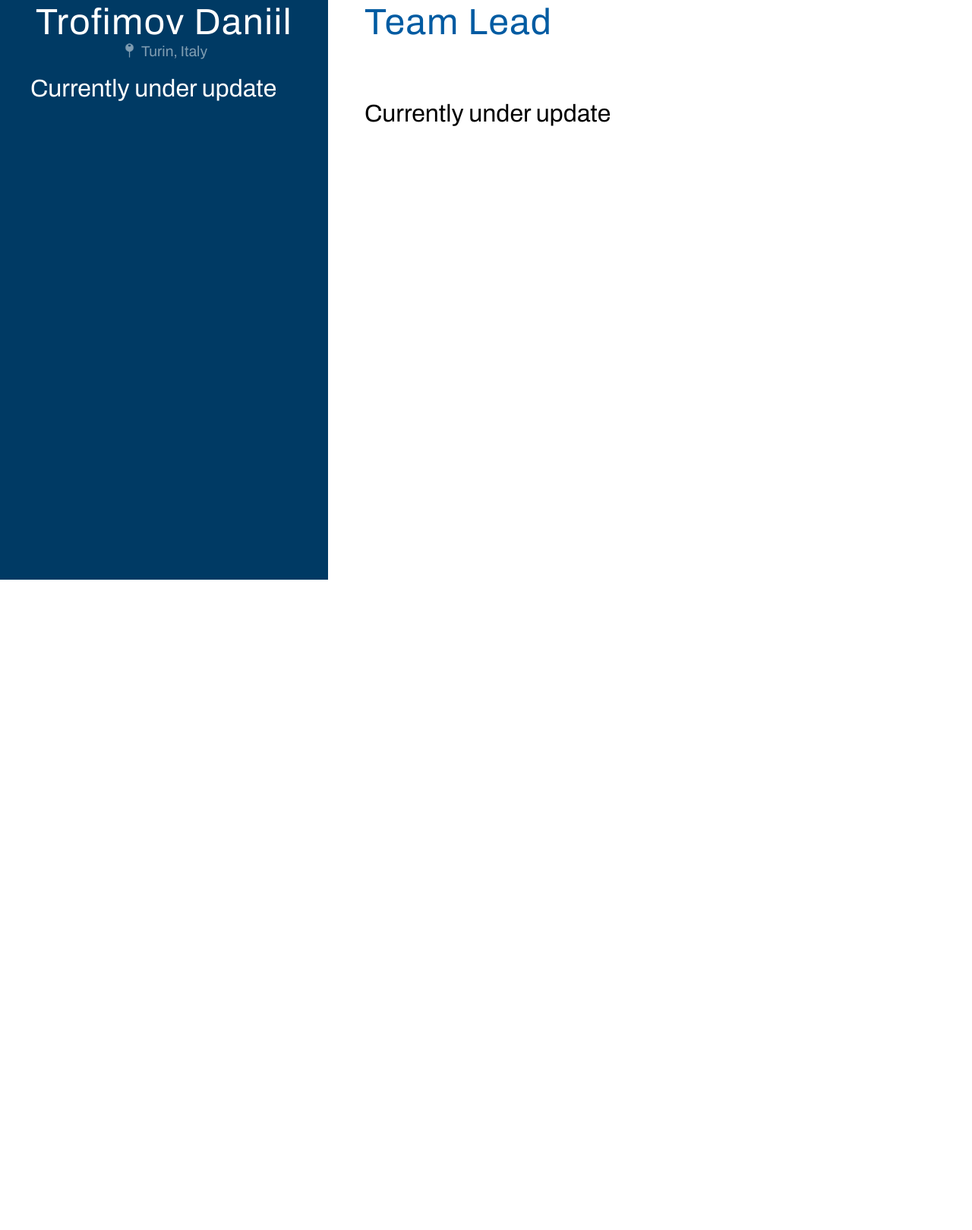
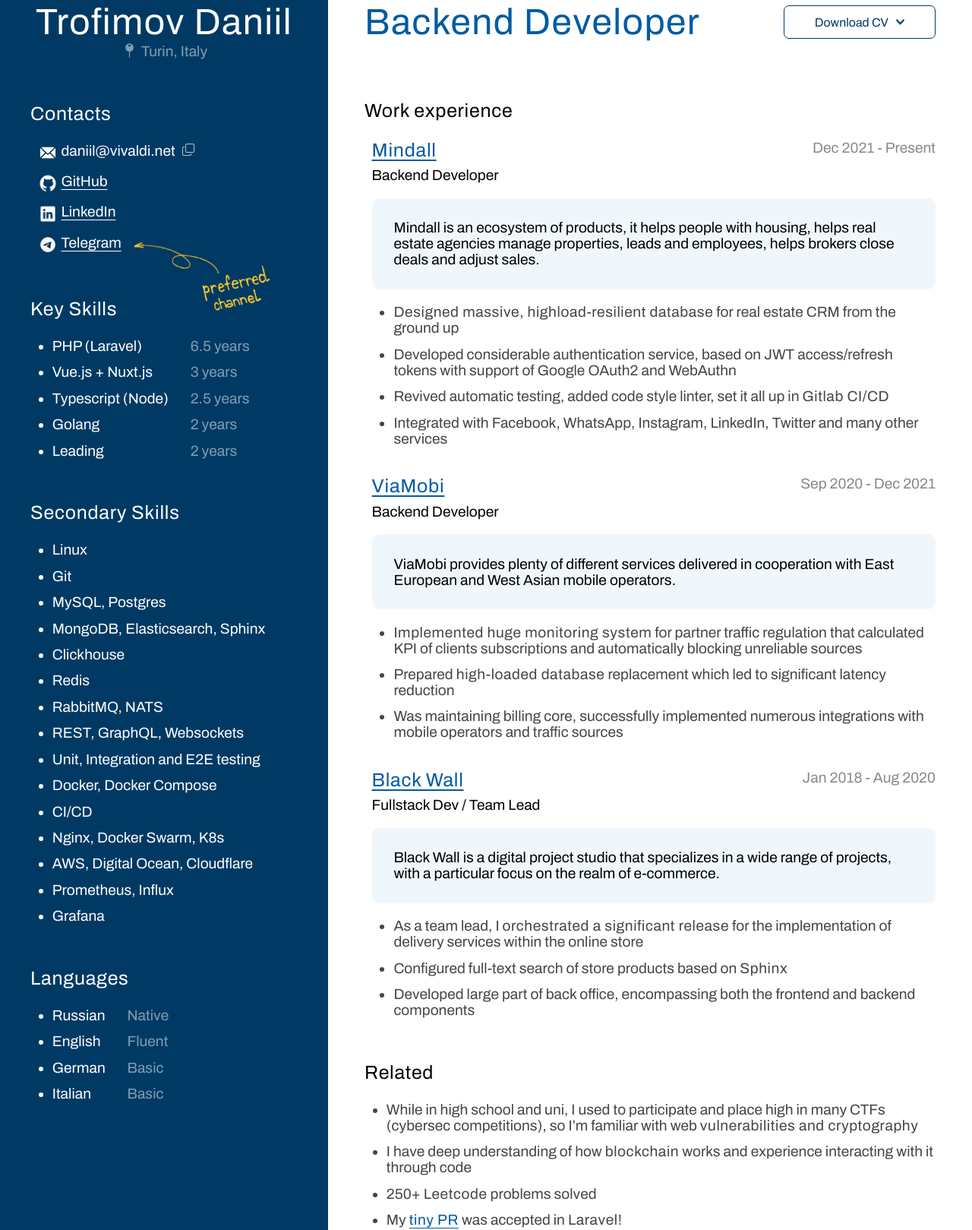
Before and after one commit to trckster/cv, a website built with Vite: page index.html in a window 1280 px wide. Shown: the part 37-1656 px from the top of the page at 76% size. Before the commit the page ends 800 px from the top, so only its background shows below. Built offline with nearby package versions, Linux system fonts and the light colour scheme.

Commit message:
Revert "Set WIP"
This reverts commit 3d8ac51d3ac8e6e94e3928c58e0e75ac7c94f9c1.

```diff
--- a/index.html
+++ b/index.html
@@ -25,204 +25,197 @@
         <img src="/assets/map-pin.png" alt="Map pin"/>
         Turin, Italy
     </div>
-<h1>
-    Currently under update
-</h1>
-<!--    <div class="section">-->
-<!--        <div class="section-header">Contacts</div>-->
-<!--        <div class="parallel-list">-->
-<!--            <ul class="list-no-dot">-->
-<!--                <li>-->
-<!--                    <img src="assets/mail.png" alt="Email" class="icon"/>-->
-<!--                    <span id="email">daniil@vivaldi.net</span>-->
-<!--                    <svg class="copy" onclick="copyEmail()" xmlns="http://www.w3.org/2000/svg" width="16" height="16"-->
-<!--                         fill="currentColor" viewBox="0 0 16 16">-->
-<!--                        <path fill-rule="evenodd"-->
-<!--                              d="M4 2a2 2 0 0 1 2-2h8a2 2 0 0 1 2 2v8a2 2 0 0 1-2 2H6a2 2 0 0 1-2-2V2Zm2-1a1 1 0 0 0-1 1v8a1 1 0 0 0 1 1h8a1 1 0 0 0 1-1V2a1 1 0 0 0-1-1H6ZM2 5a1 1 0 0 0-1 1v8a1 1 0 0 0 1 1h8a1 1 0 0 0 1-1v-1h1v1a2 2 0 0 1-2 2H2a2 2 0 0 1-2-2V6a2 2 0 0 1 2-2h1v1H2Z"/>-->
-<!--                    </svg>-->
-<!--                    <span id="email-copy-notification" class="invisible">Copied!</span>-->
-<!--                </li>-->
-<!--                <li>-->
-<!--                    <img src="assets/github.png" alt="GitHub" class="icon"/>-->
-<!--                    <a href="https://github.com/trckster" target="_blank">GitHub</a>-->
-<!--                </li>-->
-<!--                <li>-->
-<!--                    <img src="assets/linkedin.png" alt="LinkedIn" class="icon"/>-->
-<!--                    <a href="https://linkedin.com/in/trckster" target="_blank">LinkedIn</a>-->
-<!--                </li>-->
-<!--                <li class="position-relative">-->
-<!--                    <img src="assets/telegram.png" alt="Telegram" class="icon"/>-->
-<!--                    <a href="https://trckster.t.me" target="_blank">Telegram</a>-->
-<!--                    <img class="preferred-channel" src="assets/preferred-channel.png" alt="Preferred Channel"/>-->
-<!--                </li>-->
-<!--            </ul>-->
-<!--        </div>-->
-<!--    </div>-->
 
-<!--    <div class="section">-->
-<!--        <div class="section-header">Key Skills</div>-->
-<!--        <div class="parallel-list">-->
+    <div class="section">
+        <div class="section-header">Contacts</div>
+        <div class="parallel-list">
+            <ul class="list-no-dot">
+                <li>
+                    <img src="assets/mail.png" alt="Email" class="icon"/>
+                    <span id="email">daniil@vivaldi.net</span>
+                    <svg class="copy" onclick="copyEmail()" xmlns="http://www.w3.org/2000/svg" width="16" height="16"
+                         fill="currentColor" viewBox="0 0 16 16">
+                        <path fill-rule="evenodd"
+                              d="M4 2a2 2 0 0 1 2-2h8a2 2 0 0 1 2 2v8a2 2 0 0 1-2 2H6a2 2 0 0 1-2-2V2Zm2-1a1 1 0 0 0-1 1v8a1 1 0 0 0 1 1h8a1 1 0 0 0 1-1V2a1 1 0 0 0-1-1H6ZM2 5a1 1 0 0 0-1 1v8a1 1 0 0 0 1 1h8a1 1 0 0 0 1-1v-1h1v1a2 2 0 0 1-2 2H2a2 2 0 0 1-2-2V6a2 2 0 0 1 2-2h1v1H2Z"/>
+                    </svg>
+                    <span id="email-copy-notification" class="invisible">Copied!</span>
+                </li>
+                <li>
+                    <img src="assets/github.png" alt="GitHub" class="icon"/>
+                    <a href="https://github.com/trckster" target="_blank">GitHub</a>
+                </li>
+                <li>
+                    <img src="assets/linkedin.png" alt="LinkedIn" class="icon"/>
+                    <a href="https://linkedin.com/in/trckster" target="_blank">LinkedIn</a>
+                </li>
+                <li class="position-relative">
+                    <img src="assets/telegram.png" alt="Telegram" class="icon"/>
+                    <a href="https://trckster.t.me" target="_blank">Telegram</a>
+                    <img class="preferred-channel" src="assets/preferred-channel.png" alt="Preferred Channel"/>
+                </li>
+            </ul>
+        </div>
+    </div>
 
-<!--            <ul>-->
-<!--                <li>PHP (Laravel)</li>-->
-<!--                <li>Vue.js + Nuxt.js</li>-->
-<!--                <li>Typescript (Node)</li>-->
-<!--                <li>Golang</li>-->
-<!--                <li>Leading</li>-->
-<!--            </ul>-->
-<!--            <ul class="shady list-no-dot">-->
-<!--                <li>6.5 years</li>-->
-<!--                <li>3 years</li>-->
-<!--                <li>2.5 years</li>-->
-<!--                <li>2 years</li>-->
-<!--                <li>2 years</li>-->
-<!--            </ul>-->
-<!--        </div>-->
-<!--    </div>-->
+    <div class="section">
+        <div class="section-header">Key Skills</div>
+        <div class="parallel-list">
+            <ul>
+                <li>PHP (Laravel)</li>
+                <li>Vue.js + Nuxt.js</li>
+                <li>Typescript (Node)</li>
+                <li>Golang</li>
+                <li>Leading</li>
+            </ul>
+            <ul class="shady list-no-dot">
+                <li>6.5 years</li>
+                <li>3 years</li>
+                <li>2.5 years</li>
+                <li>2 years</li>
+                <li>2 years</li>
+            </ul>
+        </div>
+    </div>
 
-<!--    <div class="section">-->
-<!--        <div class="section-header">Secondary Skills</div>-->
-<!--        <ul>-->
-<!--            <li>Linux</li>-->
-<!--            <li>Git</li>-->
-<!--            <li>MySQL, Postgres</li>-->
-<!--            <li>MongoDB, Elasticsearch, Sphinx</li>-->
-<!--            <li>Clickhouse</li>-->
-<!--            <li>Redis</li>-->
-<!--            <li>RabbitMQ, NATS</li>-->
-<!--            <li>REST, GraphQL, Websockets</li>-->
-<!--            <li>Unit, Integration and E2E testing</li>-->
-<!--            <li>Docker, Docker Compose</li>-->
-<!--            <li>CI/CD</li>-->
-<!--            <li>Nginx, Docker Swarm, K8s</li>-->
-<!--            <li>AWS, Digital Ocean, Cloudflare</li>-->
-<!--            <li>Prometheus, Influx</li>-->
-<!--            <li>Grafana</li>-->
-<!--        </ul>-->
-<!--    </div>-->
+    <div class="section">
+        <div class="section-header">Secondary Skills</div>
+        <ul>
+            <li>Linux</li>
+            <li>Git</li>
+            <li>MySQL, Postgres</li>
+            <li>MongoDB, Elasticsearch, Sphinx</li>
+            <li>Clickhouse</li>
+            <li>Redis</li>
+            <li>RabbitMQ, NATS</li>
+            <li>REST, GraphQL, Websockets</li>
+            <li>Unit, Integration and E2E testing</li>
+            <li>Docker, Docker Compose</li>
+            <li>CI/CD</li>
+            <li>Nginx, Docker Swarm, K8s</li>
+            <li>AWS, Digital Ocean, Cloudflare</li>
+            <li>Prometheus, Influx</li>
+            <li>Grafana</li>
+        </ul>
+    </div>
 
-<!--    <div class="section">-->
-<!--        <div class="section-header">Languages</div>-->
-<!--        <div class="parallel-list">-->
-<!--            <ul>-->
-<!--                <li>Russian</li>-->
-<!--                <li>English</li>-->
-<!--                <li>German</li>-->
-<!--                <li>Italian</li>-->
-<!--            </ul>-->
-<!--            <ul class="shady list-no-dot">-->
-<!--                <li>Native</li>-->
-<!--                <li>Fluent</li>-->
-<!--                <li>Basic</li>-->
-<!--                <li>Basic</li>-->
-<!--            </ul>-->
-<!--        </div>-->
-<!--    </div>-->
+    <div class="section">
+        <div class="section-header">Languages</div>
+        <div class="parallel-list">
+            <ul>
+                <li>Russian</li>
+                <li>English</li>
+                <li>German</li>
+                <li>Italian</li>
+            </ul>
+            <ul class="shady list-no-dot">
+                <li>Native</li>
+                <li>Fluent</li>
+                <li>Basic</li>
+                <li>Basic</li>
+            </ul>
+        </div>
+    </div>
 </div>
 
 <div class="right">
     <header>
-        Team Lead
-<!--        <div class="download">-->
-<!--            <div id="download-button" onclick="showDownloadOptions()">-->
-<!--                <div>Download CV</div>-->
-<!--                <img src="assets/blue-arrow.png" alt="Arrow"/>-->
-<!--            </div>-->
-<!--            <ul id="download-options" class="list-no-dot">-->
-<!--                <li onclick="download('cv.pdf')">-->
-<!--                    Download as .pdf-->
-<!--                    <img class="icon" src="assets/black-download.png" alt="Download"/>-->
-<!--                </li>-->
-<!--                <li onclick="download('cv.png')">-->
-<!--                    Download as .png-->
-<!--                    <img class="icon" src="assets/black-download.png" alt="Download"/>-->
-<!--                </li>-->
-<!--            </ul>-->
-<!--        </div>-->
+        Backend Developer
+        <div class="download">
+            <div id="download-button" onclick="showDownloadOptions()">
+                <div>Download CV</div>
+                <img src="assets/blue-arrow.png" alt="Arrow"/>
+            </div>
+            <ul id="download-options" class="list-no-dot">
+                <li onclick="download('cv.pdf')">
+                    Download as .pdf
+                    <img class="icon" src="assets/black-download.png" alt="Download"/>
+                </li>
+                <li onclick="download('cv.png')">
+                    Download as .png
+                    <img class="icon" src="assets/black-download.png" alt="Download"/>
+                </li>
+            </ul>
+        </div>
     </header>
+    <div class="section">
+        <div class="section-header">Work experience</div>
 
-    <h1>
-        Currently under update
-    </h1>
-<!--    <div class="section">-->
-<!--        <div class="section-header">Work experience</div>-->
+        <div class="job">
+            <a class="company" href="https://mindall.co" target="_blank">Mindall</a>
+            <span class="dates">Dec 2021 - Present</span>
+            <div class="position">Backend Developer</div>
+            <div class="company-description">
+                Mindall is an ecosystem of products, it helps people with housing,
+                helps real estate agencies manage properties, leads and employees,
+                helps brokers close deals and adjust sales.
+            </div>
+            <ul>
+                <li><i>Designed massive, highload-resilient database</i> for real estate CRM from the ground up</li>
+                <li>Developed considerable authentication service, based on JWT access/refresh tokens with support of
+                    Google OAuth2 and WebAuthn
+                </li>
+                <li>Revived automatic testing, added code style linter, set it all up in <i>Gitlab CI/CD</i></li>
+                <li>Integrated with Facebook, WhatsApp, Instagram, LinkedIn, Twitter and many other services</li>
+            </ul>
+        </div>
 
-<!--        <div class="job">-->
-<!--            <a class="company" href="https://mindall.co" target="_blank">Mindall</a>-->
-<!--            <span class="dates">Dec 2021 - Present</span>-->
-<!--            <div class="position">Backend Developer</div>-->
-<!--            <div class="company-description">-->
-<!--                Mindall is an ecosystem of products, it helps people with housing,-->
-<!--                helps real estate agencies manage properties, leads and employees,-->
-<!--                helps brokers close deals and adjust sales.-->
-<!--            </div>-->
-<!--            <ul>-->
-<!--                <li><i>Designed massive, highload-resilient database</i> for real estate CRM from the ground up</li>-->
-<!--                <li>Developed considerable authentication service, based on JWT access/refresh tokens with support of-->
-<!--                    Google OAuth2 and WebAuthn-->
-<!--                </li>-->
-<!--                <li>Revived automatic testing, added code style linter, set it all up in <i>Gitlab CI/CD</i></li>-->
-<!--                <li>Integrated with Facebook, WhatsApp, Instagram, LinkedIn, Twitter and many other services</li>-->
-<!--            </ul>-->
-<!--        </div>-->
+        <div class="job">
+            <a class="company" href="https://www.via-mobi.com" target="_blank">ViaMobi</a>
+            <span class="dates">Sep 2020 - Dec 2021</span>
+            <div class="position">Backend Developer</div>
+            <div class="company-description">
+                ViaMobi provides plenty of different services delivered in cooperation with East European and West Asian
+                mobile operators.
+            </div>
+            <ul>
+                <li><i>Implemented huge monitoring system</i> for partner traffic regulation that calculated KPI of
+                    clients subscriptions and automatically blocking unreliable sources
+                </li>
+                <li>Prepared <i>high-loaded database</i> replacement which led to significant latency reduction</li>
+                <li>Was maintaining billing core, successfully implemented numerous integrations with mobile operators
+                    and traffic sources
+                </li>
+            </ul>
+        </div>
 
-<!--        <div class="job">-->
-<!--            <a class="company" href="https://www.via-mobi.com" target="_blank">ViaMobi</a>-->
-<!--            <span class="dates">Sep 2020 - Dec 2021</span>-->
-<!--            <div class="position">Backend Developer</div>-->
-<!--            <div class="company-description">-->
-<!--                ViaMobi provides plenty of different services delivered in cooperation with East European and West Asian-->
-<!--                mobile operators.-->
-<!--            </div>-->
-<!--            <ul>-->
-<!--                <li><i>Implemented huge monitoring system</i> for partner traffic regulation that calculated KPI of-->
-<!--                    clients subscriptions and automatically blocking unreliable sources-->
-<!--                </li>-->
-<!--                <li>Prepared <i>high-loaded database</i> replacement which led to significant latency reduction</li>-->
-<!--                <li>Was maintaining billing core, successfully implemented numerous integrations with mobile operators-->
-<!--                    and traffic sources-->
-<!--                </li>-->
-<!--            </ul>-->
-<!--        </div>-->
+        <div class="job">
+            <a class="company" href="https://wall.black" target="_blank">Black Wall</a>
+            <span class="dates">Jan 2018 - Aug 2020</span>
+            <div class="position">Fullstack Dev / Team Lead</div>
+            <div class="company-description">
+                Black Wall is a digital project studio that specializes in a wide range of projects, with a particular
+                focus on the realm of e-commerce.
+            </div>
+            <ul>
+                <li>As a team lead, I <i>orchestrated a significant release</i> for the implementation of delivery
+                    services
+                    within the online store
+                </li>
+                <li>Configured full-text search of store products based on <i>Sphinx</i></li>
+                <li>Developed large part of back office, encompassing both the frontend and backend components</li>
+            </ul>
+        </div>
+    </div>
 
-<!--        <div class="job">-->
-<!--            <a class="company" href="https://wall.black" target="_blank">Black Wall</a>-->
-<!--            <span class="dates">Jan 2018 - Aug 2020</span>-->
-<!--            <div class="position">Fullstack Dev / Team Lead</div>-->
-<!--            <div class="company-description">-->
-<!--                Black Wall is a digital project studio that specializes in a wide range of projects, with a particular-->
-<!--                focus on the realm of e-commerce.-->
-<!--            </div>-->
-<!--            <ul>-->
-<!--                <li>As a team lead, I <i>orchestrated a significant release</i> for the implementation of delivery-->
-<!--                    services-->
-<!--                    within the online store-->
-<!--                </li>-->
-<!--                <li>Configured full-text search of store products based on <i>Sphinx</i></li>-->
-<!--                <li>Developed large part of back office, encompassing both the frontend and backend components</li>-->
-<!--            </ul>-->
-<!--        </div>-->
-<!--    </div>-->
-
-<!--    <div class="section">-->
-<!--        <div class="section-header">Related</div>-->
-<!--        <ul>-->
-<!--            <li>-->
-<!--                While in high school and uni, I used to participate and place high in many CTFs (cybersec competitions),-->
-<!--                so I’m familiar with web <i>vulnerabilities and cryptography</i>-->
-<!--            </li>-->
-<!--            <li>-->
-<!--                I have deep understanding of how <i>blockchain</i> works and experience interacting with it through code-->
-<!--            </li>-->
-<!--            <li>-->
-<!--                250+ <i>Leetcode</i> problems solved-->
-<!--            </li>-->
-<!--            <li>-->
-<!--                My <a href="https://github.com/laravel/framework/pull/45121" target="_blank">tiny PR</a> was accepted in-->
-<!--                <i>Laravel</i>!-->
-<!--            </li>-->
-<!--        </ul>-->
-<!--    </div>-->
+    <div class="section">
+        <div class="section-header">Related</div>
+        <ul>
+            <li>
+                While in high school and uni, I used to participate and place high in many CTFs (cybersec competitions),
+                so I’m familiar with web <i>vulnerabilities and cryptography</i>
+            </li>
+            <li>
+                I have deep understanding of how <i>blockchain</i> works and experience interacting with it through code
+            </li>
+            <li>
+                250+ <i>Leetcode</i> problems solved
+            </li>
+            <li>
+                My <a href="https://github.com/laravel/framework/pull/45121" target="_blank">tiny PR</a> was accepted in
+                <i>Laravel</i>!
+            </li>
+        </ul>
+    </div>
 </div>
 </body>
 </html>
```
